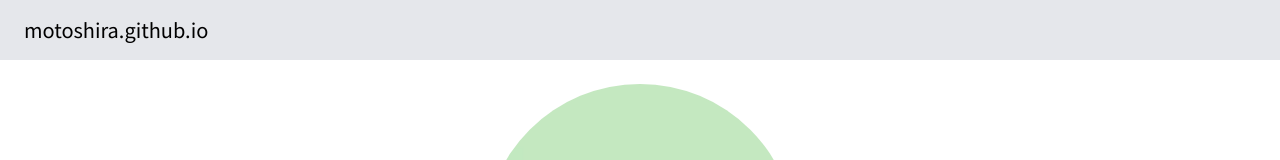
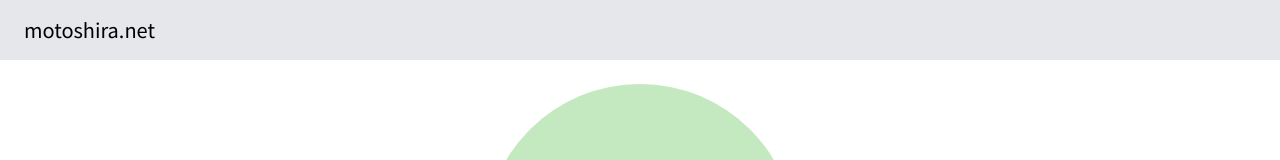
Before and after one commit to motoshira/motoshira.github.io, a React (Vite) app: page / in a window 1280 px wide. Shown: the top 160 px of the page. Built offline with nearby package versions, Linux system fonts and the light colour scheme.

Commit message:
Change title

```diff
--- a/index.html
+++ b/index.html
@@ -5,7 +5,7 @@
     <link rel="icon" type="image/png" href="/favicon.png" />
     <meta name="viewport" content="width=device-width, initial-scale=1.0" />
     <link href="https://fonts.googleapis.com/css2?family=Noto+Sans+JP&display=swap" rel="stylesheet">
-    <title>Vite + React + TS</title>
+    <title>motoshira.net</title>
   </head>
   <body>
     <div id="root"></div>
--- a/src/App.tsx
+++ b/src/App.tsx
@@ -10,7 +10,7 @@ const Navigation = (): ReactElement => {
   return (
     <nav className="sticky top-0 bg-gray-200 h-[60px] flex items-center">
       <a href="/" className="text-xl ml-6 hover:underline decoration-2">
-        motoshira.github.io
+        motoshira.net
       </a>
     </nav>
   );
```
Also changed, not shown: 1 other file (tests, documents, lock files or other folders).
